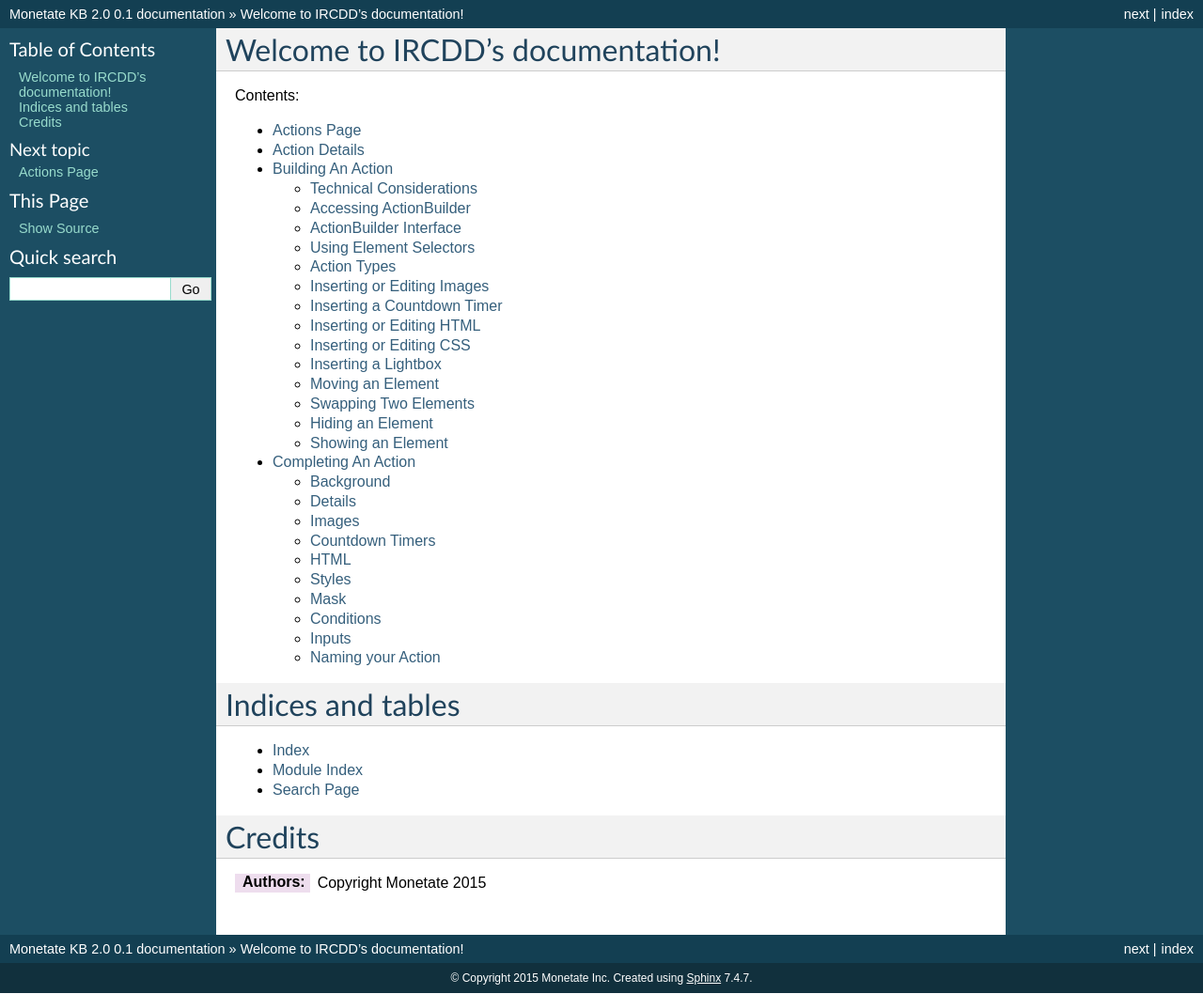
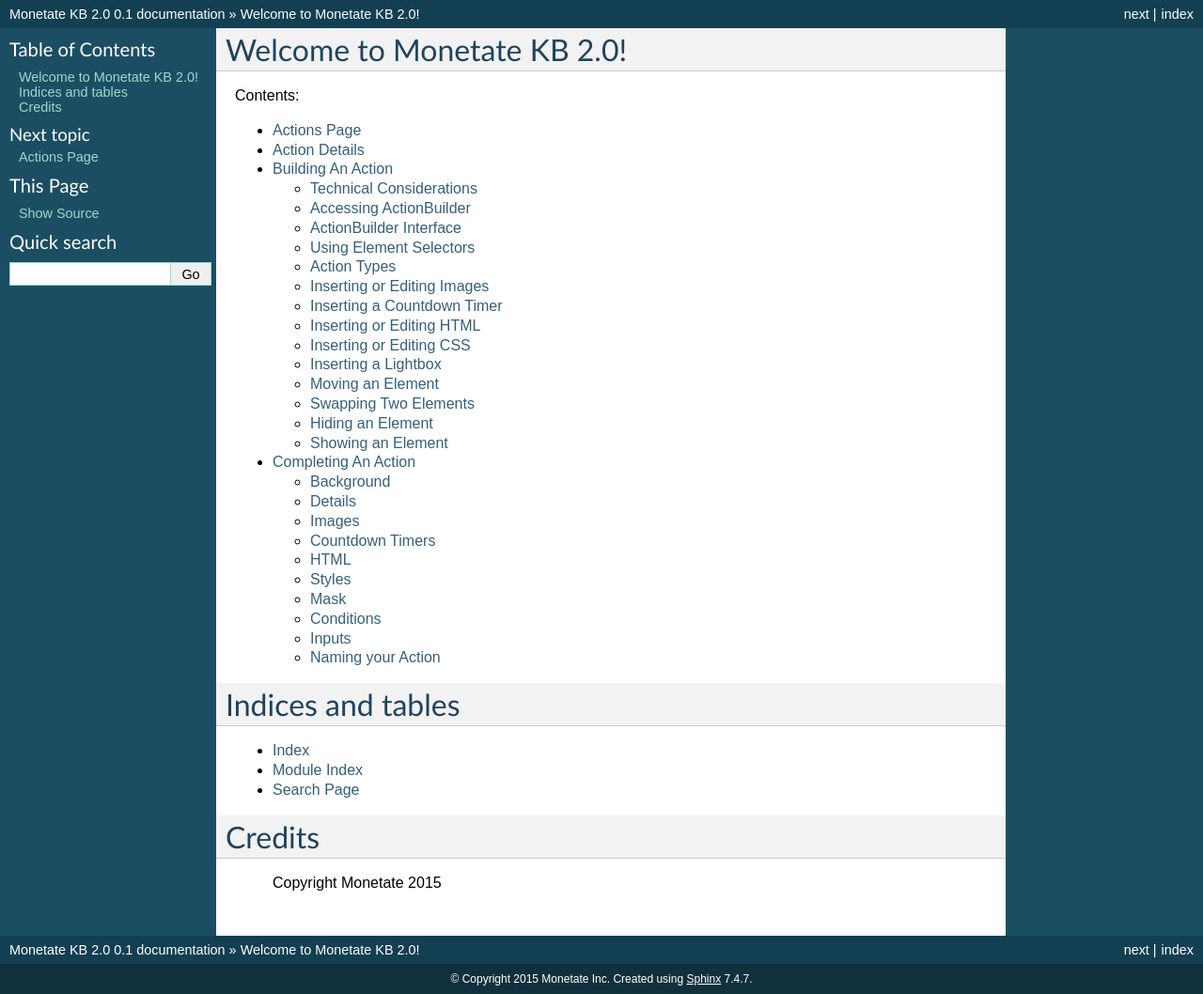
Before and after one commit to CodenameVera/drunken-wookie, a Sphinx documentation site: the page built from docs/index.rst, in a window 1280 px wide. Shown: the whole page at 94% size. Built offline with Sphinx 7.4.7, drawn with Linux system fonts in a browser that asks for light colours.

Commit message:
Update index.rst

```diff
--- a/docs/index.rst
+++ b/docs/index.rst
@@ -1,9 +1,9 @@
-.. IRCDD documentation master file, created by
+.. Monetate KB 2.0 documentation master file, created by
    sphinx-quickstart2 on Sun Sep 28 15:30:35 2014.
    You can adapt this file completely to your liking, but it should at least
    contain the root `toctree` directive.
 
-Welcome to IRCDD's documentation!
+Welcome to Monetate KB 2.0!
 =================================
 
 Contents:
@@ -28,5 +28,4 @@
 Credits
 =======
 
-:Authors:
    Copyright Monetate 2015
```
